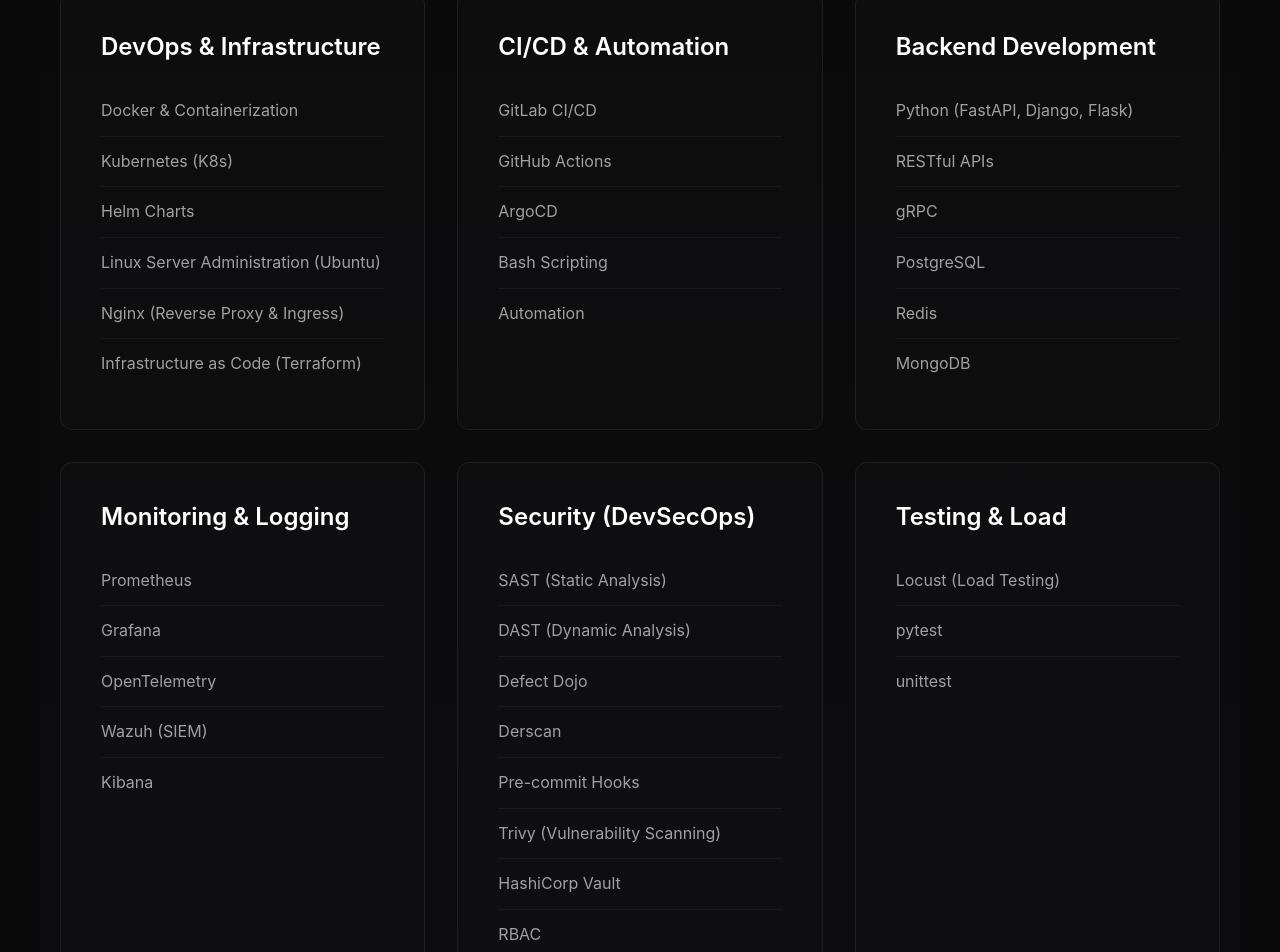
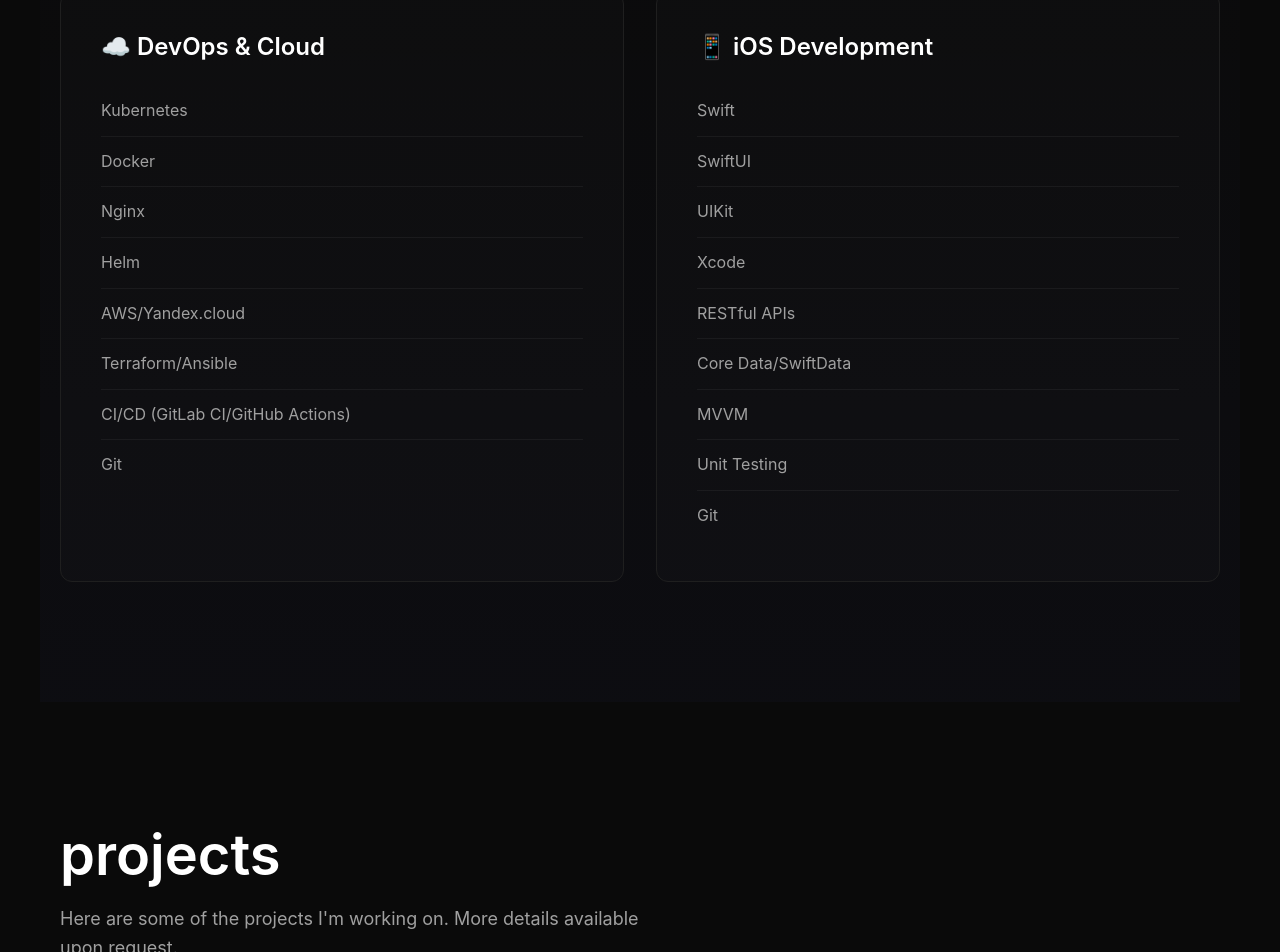
Before and after one commit to pccsen/my-website, a Next.js app: page / in a window 1280 px wide. Shown: the part 1914-2866 px from the top of the page. Built offline with nearby package versions, Linux system fonts and the light colour scheme.

Commit message:
Update skills categories and items

```diff
--- a/components/Skills.tsx
+++ b/components/Skills.tsx
@@ -5,80 +5,33 @@
 
 const skills = [
   {
-    category: 'DevOps & Infrastructure',
+    category: '☁️ DevOps & Cloud',
     items: [
-      'Docker & Containerization',
-      'Kubernetes (K8s)',
-      'Helm Charts',
-      'Linux Server Administration (Ubuntu)',
-      'Nginx (Reverse Proxy & Ingress)',
-      'Infrastructure as Code (Terraform)',
+      'Kubernetes',
+      'Docker',
+      'Nginx',
+      'Helm',
+      'AWS/Yandex.cloud',
+      'Terraform/Ansible',
+      'CI/CD (GitLab CI/GitHub Actions)',
+      'Git',
     ],
   },
   {
-    category: 'CI/CD & Automation',
+    category: '📱 iOS Development',
     items: [
-      'GitLab CI/CD',
-      'GitHub Actions',
-      'ArgoCD',
-      'Bash Scripting',
-      'Automation',
+      'Swift',
+      'SwiftUI',
+      'UIKit',
+      'Xcode',
+      'RESTful APIs',
+      'Core Data/SwiftData',
+      'MVVM',
+      'Unit Testing',
+      'Git',
     ],
   },
-  {
-    category: 'Backend Development',
-    items: [
-      'Python (FastAPI, Django, Flask)',
-      'RESTful APIs',
-      'gRPC',
-      'PostgreSQL',
-      'Redis',
-      'MongoDB',
-    ],
-  },
-  {
-    category: 'Monitoring & Logging',
-    items: [
-      'Prometheus',
-      'Grafana',
-      'OpenTelemetry',
-      'Wazuh (SIEM)',
-      'Kibana',
-    ],
-  },
-  {
-    category: 'Security (DevSecOps)',
-    items: [
-      'SAST (Static Analysis)',
-      'DAST (Dynamic Analysis)',
-      'Defect Dojo',
-      'Derscan',
-      'Pre-commit Hooks',
-      'Trivy (Vulnerability Scanning)',
-      'HashiCorp Vault',
-      'RBAC',
-      'Firewall Configuration',
-      'Security Alerts Analysis',
-    ],
-  },
-  {
-    category: 'Testing & Load',
-    items: [
-      'Locust (Load Testing)',
-      'pytest',
-      'unittest',
-    ],
-  },
-  {
-    category: 'Version Control & Docs',
-    items: [
-      'Git',
-      'GitHub',
-      'Technical Documentation',
-      'Confluence',
-    ],
-  },
-]
+];
 
 export default function Skills() {
   const skillsRef = useRef<HTMLElement | null>(null)
```
